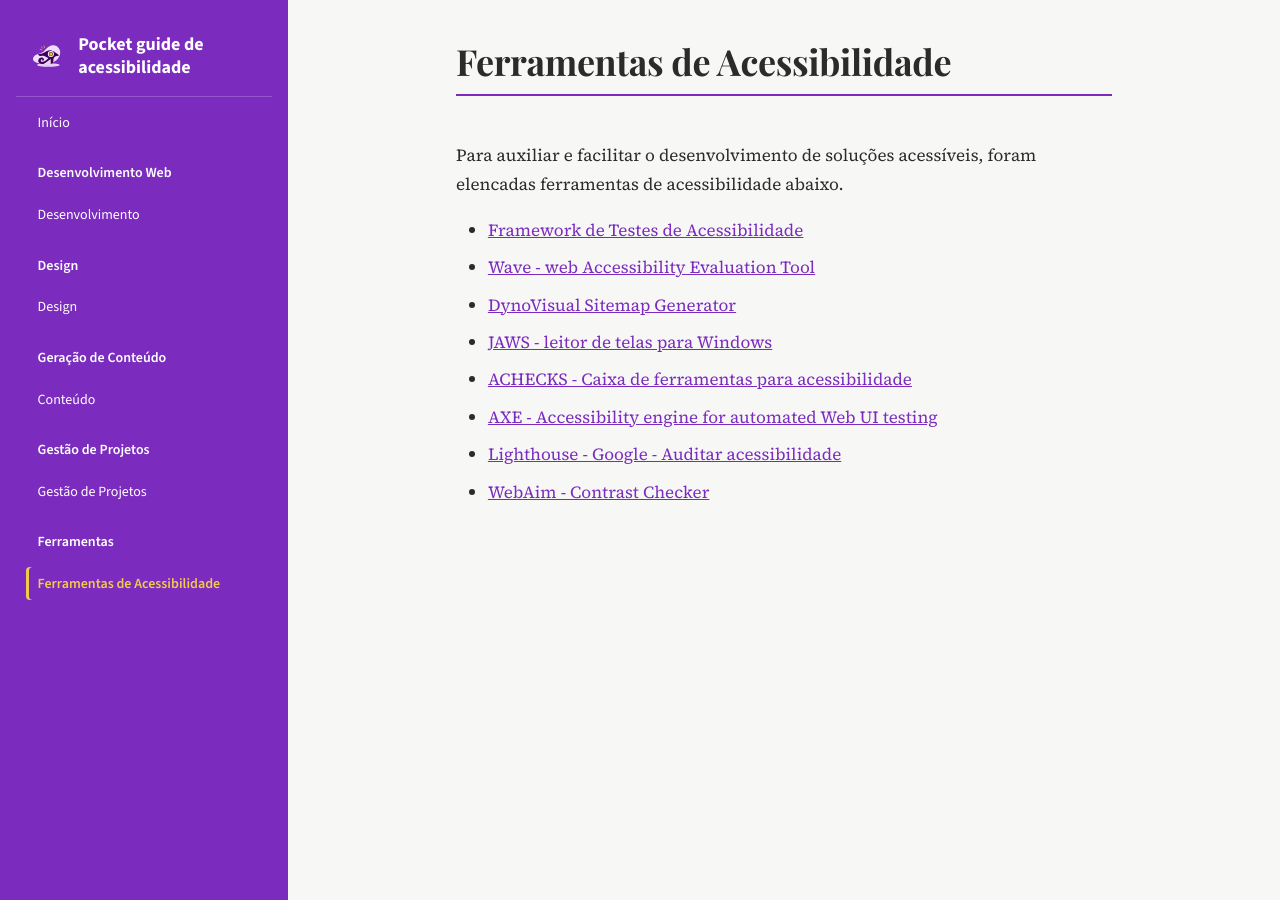
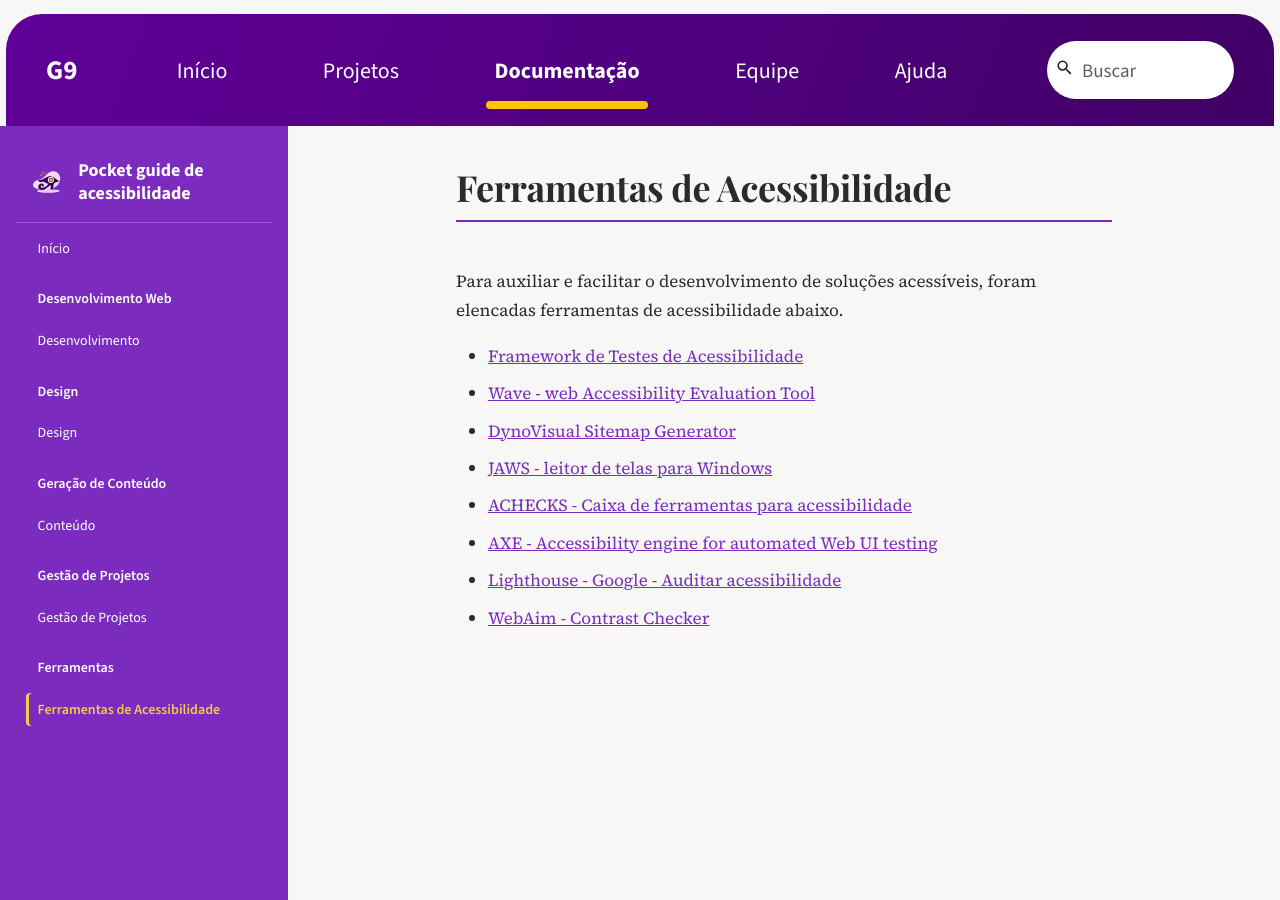
Before and after one commit to UnB-IHC/IHC_2026.2_Grupo09, an MkDocs documentation site: the page built from docs/tools/ferramentas.md, in a window 1280 px wide and 900 px high. Built offline with MkDocs 1.6.1 and Material for MkDocs 9.7.7, drawn with Linux system fonts in a browser that asks for light colours; some web fonts are replaced; comment, search, counter and statistics services are not loaded.

Commit message:
feat: personalizar cabeçalho e busca do projeto

```diff
--- /dev/null
+++ b/docs/assets/css/pocket.css
@@ -0,0 +1,23 @@
+.md-header.pocket-header {
+  display: block;
+  position: sticky;
+  top: 0;
+  margin: 14px 6px 0;
+  border-radius: 36px 36px 0 0;
+  background: linear-gradient(110deg, #600099, #400066);
+  box-shadow: none;
+}
+.pocket-header__inner { display: flex; align-items: center; gap: 28px; max-width: 1800px; min-height: 112px; padding: 18px 40px; margin: auto; }
+.pocket-brand { font-size: clamp(20px, 2.1vw, 36px); font-weight: 800; line-height: 1.15; color: white; flex-shrink: 0; }
+.pocket-nav { display: flex; justify-content: space-evenly; align-items: center; gap: 24px; flex: 1; }
+.pocket-nav a { position: relative; padding: 20px 0; font-size: 22px; white-space: nowrap; color: white; }
+.pocket-nav a:hover { color: #ffe586; }
+.pocket-nav .is-active { font-weight: 700; }
+.pocket-nav .is-active::after { content: ""; position: absolute; height: 8px; border-radius: 8px; background: #ffc400; bottom: -4px; left: -8px; right: -8px; }
+.pocket-header .md-search { padding: 0; }
+.pocket-header .md-search__form { background: white; border-radius: 40px; color: #2b2030; height: 58px; }
+.pocket-header .md-search__input { color: #2b2030; font-family: var(--font-ui); font-size: 19px; }
+.pocket-header .md-search__input::placeholder { color: #625868; }
+.pocket-header .md-search__icon { color: #2b2030; top: 17px; }
+.pocket-menu, .pocket-search-toggle { display: none; }
+.pocket-header :focus-visible { outline: 3px solid #ffc400; outline-offset: 5px; }
--- a/mkdocs.yml
+++ b/mkdocs.yml
@@ -21,6 +21,7 @@ nav:
 
 theme:
   name: material
+  custom_dir: overrides
   language: pt
   palette:
     scheme: identidade
@@ -57,6 +58,7 @@ markdown_extensions:
 
 extra_css:
   - assets/css/extra.css
+  - assets/css/pocket.css
 
 extra:
   generator: false
--- /dev/null
+++ b/overrides/partials/header.html
@@ -0,0 +1,18 @@
+<header class="md-header pocket-header" data-md-component="header">
+  <nav class="pocket-header__inner" aria-label="Navegação principal">
+    <label class="md-header__button md-icon pocket-menu" for="__drawer" aria-label="Abrir menu">{% include ".icons/material/menu.svg" %}</label>
+    <a class="pocket-brand" href="{{ 'index.html' | url }}">G9</a>
+    <div class="pocket-nav">
+      <a href="{{ 'index.html' | url }}" {% if page and page.is_homepage %}class="is-active" aria-current="page"{% endif %}>Início</a>
+      <a href="{{ 'index.html' | url }}#projetos">Projetos</a>
+      <a href="{{ 'index.html' | url }}#documentacao" {% if page and not page.is_homepage %}class="is-active"{% endif %}>Documentação</a>
+      <a href="{{ 'index.html' | url }}#equipe">Equipe</a>
+      <a href="{{ 'index.html' | url }}#ajuda">Ajuda</a>
+    </div>
+    {% if 'material/search' in config.plugins %}
+      {% set search = config.plugins['material/search'] | attr('config') %}
+      <label class="md-header__button md-icon pocket-search-toggle" for="__search" aria-label="Buscar no projeto">{% include ".icons/material/magnify.svg" %}</label>
+      {% include "partials/search.html" %}
+    {% endif %}
+  </nav>
+</header>
```
